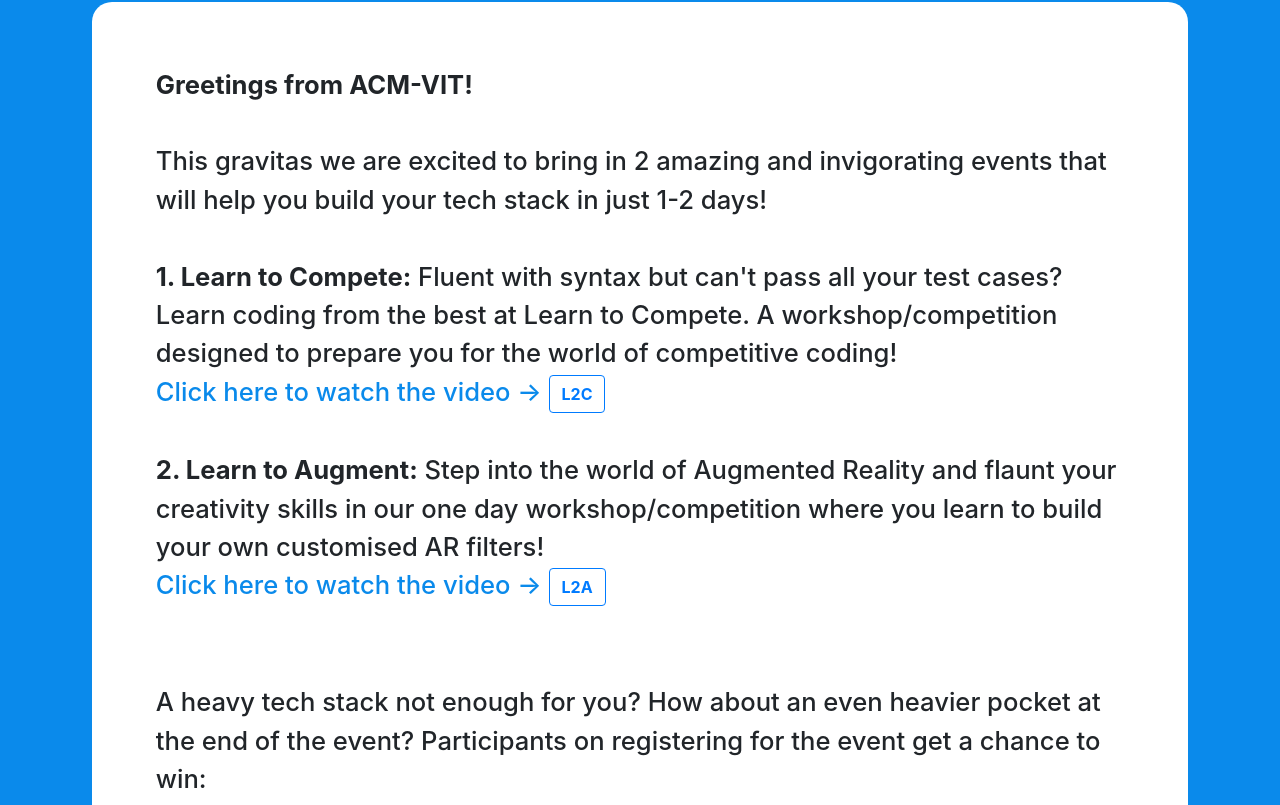
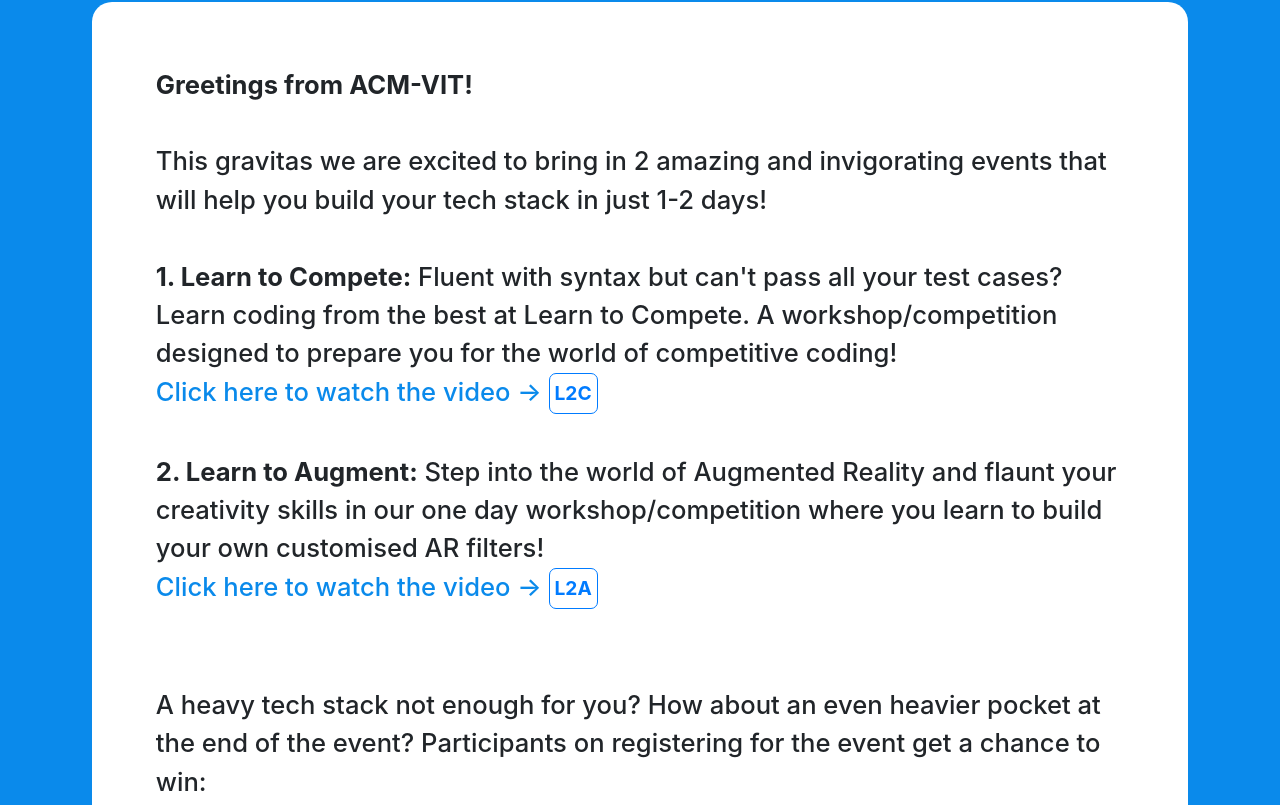
Before and after one commit to Malika01/L2C-L2A-email-template, a plain HTML site: page index.html in a window 1280 px wide. Shown: the part 469-1274 px from the top of the page. Drawn offline with nearby package versions, Linux system fonts and the light colour scheme.

Commit message:
Update index.html

```diff
--- a/index.html
+++ b/index.html
@@ -24,13 +24,13 @@
             <br>
             <b>  1. Learn to Compete:</b> Fluent with syntax but can't pass all your test cases? Learn coding from the best at Learn to Compete. A workshop/competition designed to prepare you for the world of competitive coding!<br>
             <div style="color: #0a8aeb;">Click here to watch the video ->
-            <a href="https://youtu.be/Z6ay51UNuPc"><button type="button" class="btn btn-outline-primary"><b>L2C</b></button></a></div>
+            <a href="https://youtu.be/Z6ay51UNuPc"><button type="button" class="btn btn-outline-primary" style="font-size: 1.5vmax;padding:5px;border-radius: 7px;"><b>L2C</b></button></a></div>
             <br>
 
             <b>  2. Learn to Augment:</b> Step into the world of Augmented Reality and flaunt your creativity skills in our one day workshop/competition where you learn to build your own customised AR filters!
             <br>
             <div style="color: #0a8aeb;">Click here to watch the video ->
-            <a href="https://youtu.be/-CrkuZTyLhQ"><button type="button" class="btn btn-outline-primary"><b>L2A</b></button></a></div>
+            <a href="https://youtu.be/-CrkuZTyLhQ"><button type="button" class="btn btn-outline-primary" style="font-size: 1.5vmax;padding:5px;border-radius: 7px;"><b>L2A</b></button></a></div>
             <br>
             <br>
             A heavy tech stack not enough for you? How about an even heavier pocket at the end of the event? Participants on registering for the event get a chance to win:<br>
```
